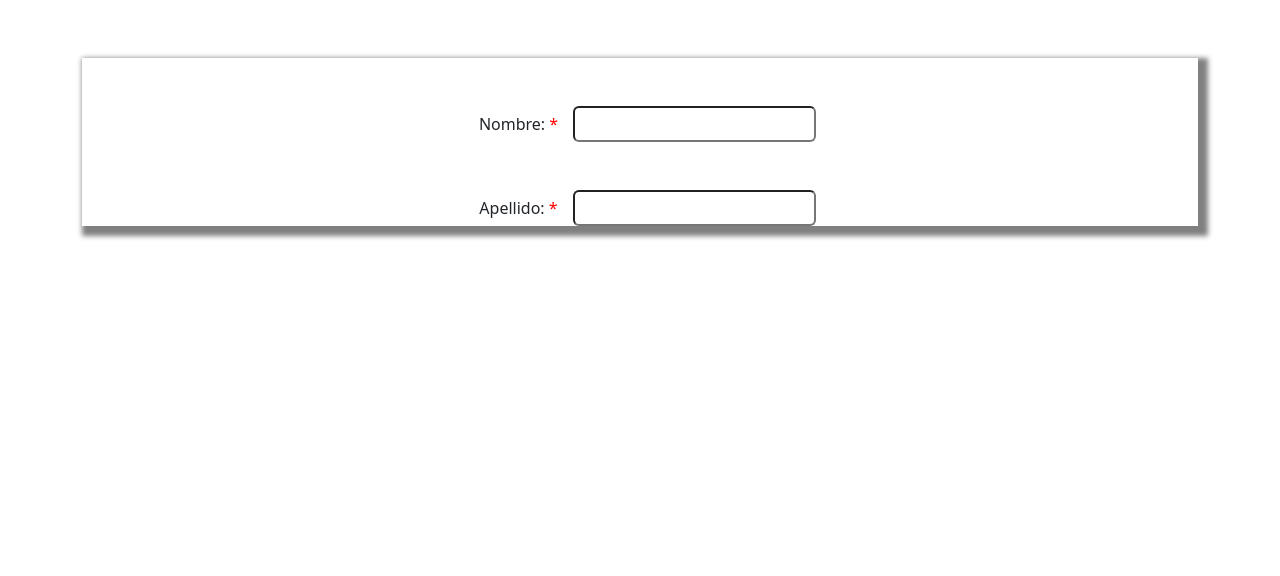
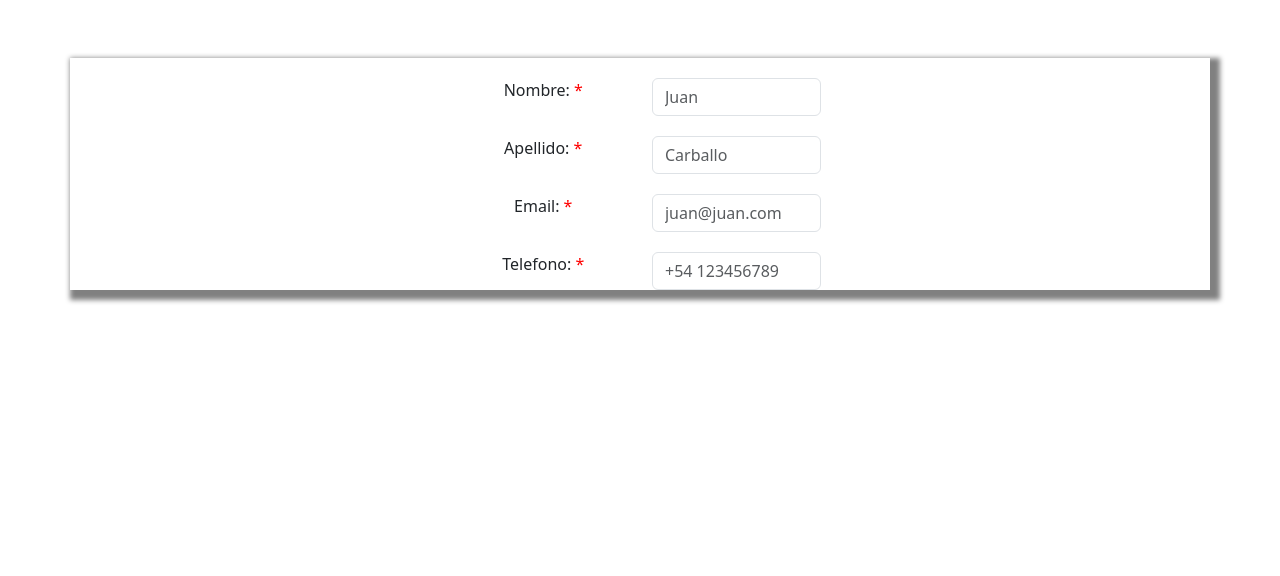
Before and after one commit to jelkeis/proyectoAP, a plain HTML site: page Pages/form.html in a window 1280 px wide. Shown: the part 224-800 px from the top of the page. Drawn offline with nearby package versions, Linux system fonts and the light colour scheme; files whose address does not match are found by name.

Commit message:
agregue formularios hasta telefono

```diff
--- a/CSS/form.css
+++ b/CSS/form.css
@@ -25,15 +25,17 @@ span{
 
 /* Cuerpo central */
 
-main{
+.cuerpoCentral{
     margin-top: 170px;
     box-shadow: 5px 5px 5px 5px gray;
-    /* display: flex; */
-    /* justify-content: center; */
-    /* align-items: center; */
+
 }
 
 /* inputs */
-.lineasInput{
-    width: 100%;
+.inputes{
+   padding-left: 25px;
 }
+
+.row{
+    margin-top: 20px;
+}
--- a/Pages/form.html
+++ b/Pages/form.html
@@ -70,20 +70,40 @@
     </nav>
 
     <!-- Main -->
-    <div class="container text-center position-relative h-100 cuerpoCentral">
-        <main>
+    <div
+        class="container position-relative h-100 cuerpoCentral text-center d-flex align-items-center justify-content-center">
+        <form action="">
             <div class="row">
-                <div class="col-sm-12 mt-5 lineasInput">
-                    <label class="label-s" for="nombre">Nombre: <span>*</span></label><input class="inputes p-1 rounded" type="text"
-                        id="nombre" required>
+                <div class="col-lg-6">
+                    <label for="input-nombre">Nombre: <span>*</span></label>
                 </div>
-                <div class="col-sm-12 mt-5 lineasInput">
-                    <label class="label-s" for="apellido">Apellido: <span>*</span></label><input class=" inputes p-1 rounded" type="text"
-                        id="apellido" required>
+                <div class="col-lg-6">
+                    <input type="text" id="input-nombre" class="form-control" placeholder="Juan">
                 </div>
             </div>
+            <div class="row">
+                <div class="col-lg-6">
+                    <label for="input-apellido">Apellido: <span>*</span></label>
+                </div>
+                <div class="col-lg-6"><input type="text" id="input-apellido" class="form-control" placeholder="Carballo"></div>
+            </div>
+            <div class="row">
+                <div class="col-lg-6">
+                    <label for="input-email" class=>Email: <span>*</span></label>
+                </div>
+                <div class="col-lg-6"><input type="email" id="input-email" class="form-control" placeholder="juan@juan.com">
+                </div>
+            </div>
+            <div class="row">
+                <div class="col-lg-6">
+                    <label for="input-telefono" class=>Telefono: <span>*</span></label>
+                </div>
+                <div class="col-lg-6"><input type="number" id="input-telefono" class="form-control" placeholder="+54 123456789">
+                </div>
+            </div>
+        </form>
     </div>
-    </main>
+
     <!--    Bootstrap    -->
     <script src="https://cdn.jsdelivr.net/npm/bootstrap@5.3.0-alpha3/dist/js/bootstrap.bundle.min.js"
         integrity="sha384-ENjdO4Dr2bkBIFxQpeoTz1HIcje39Wm4jDKdf19U8gI4ddQ3GYNS7NTKfAdVQSZe"
```
